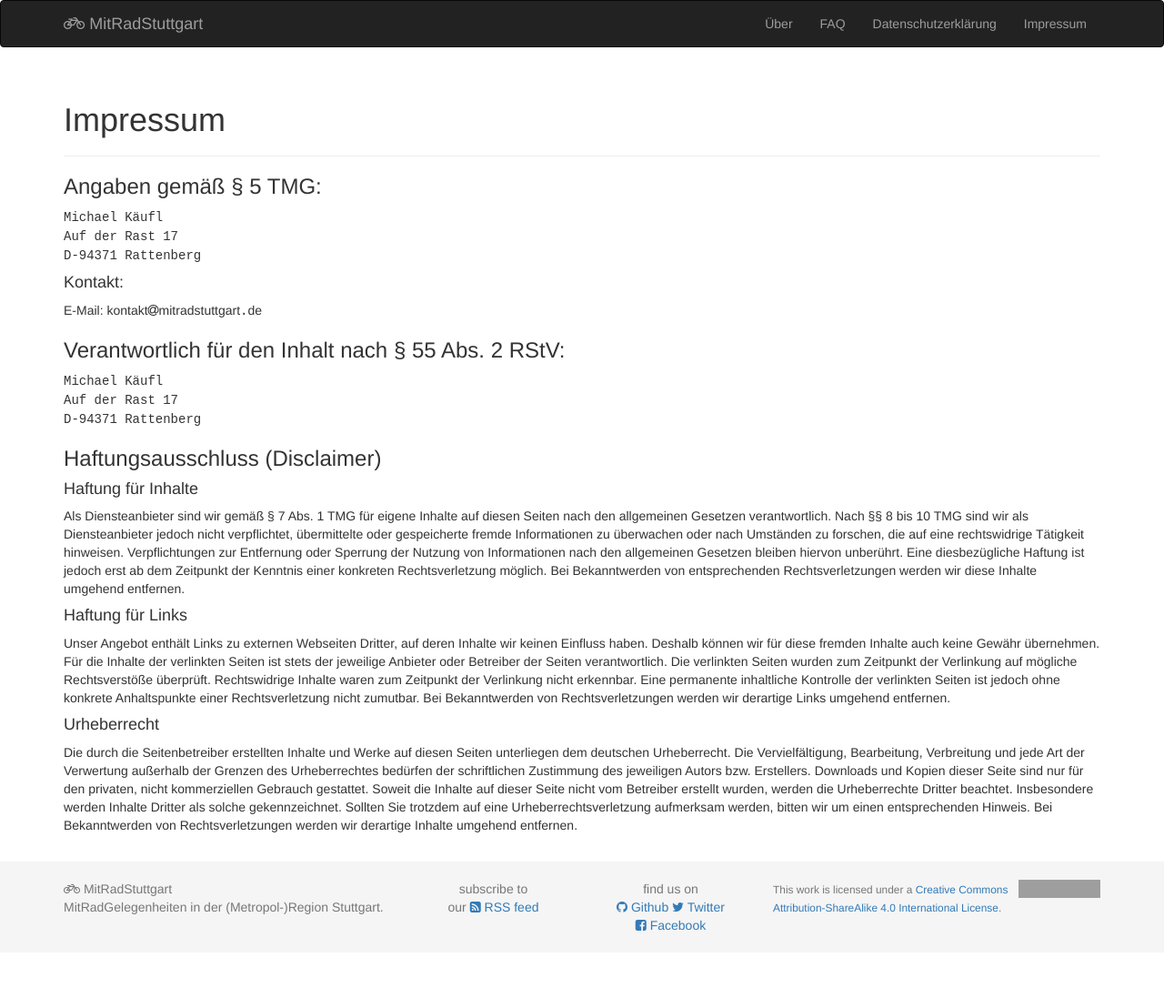
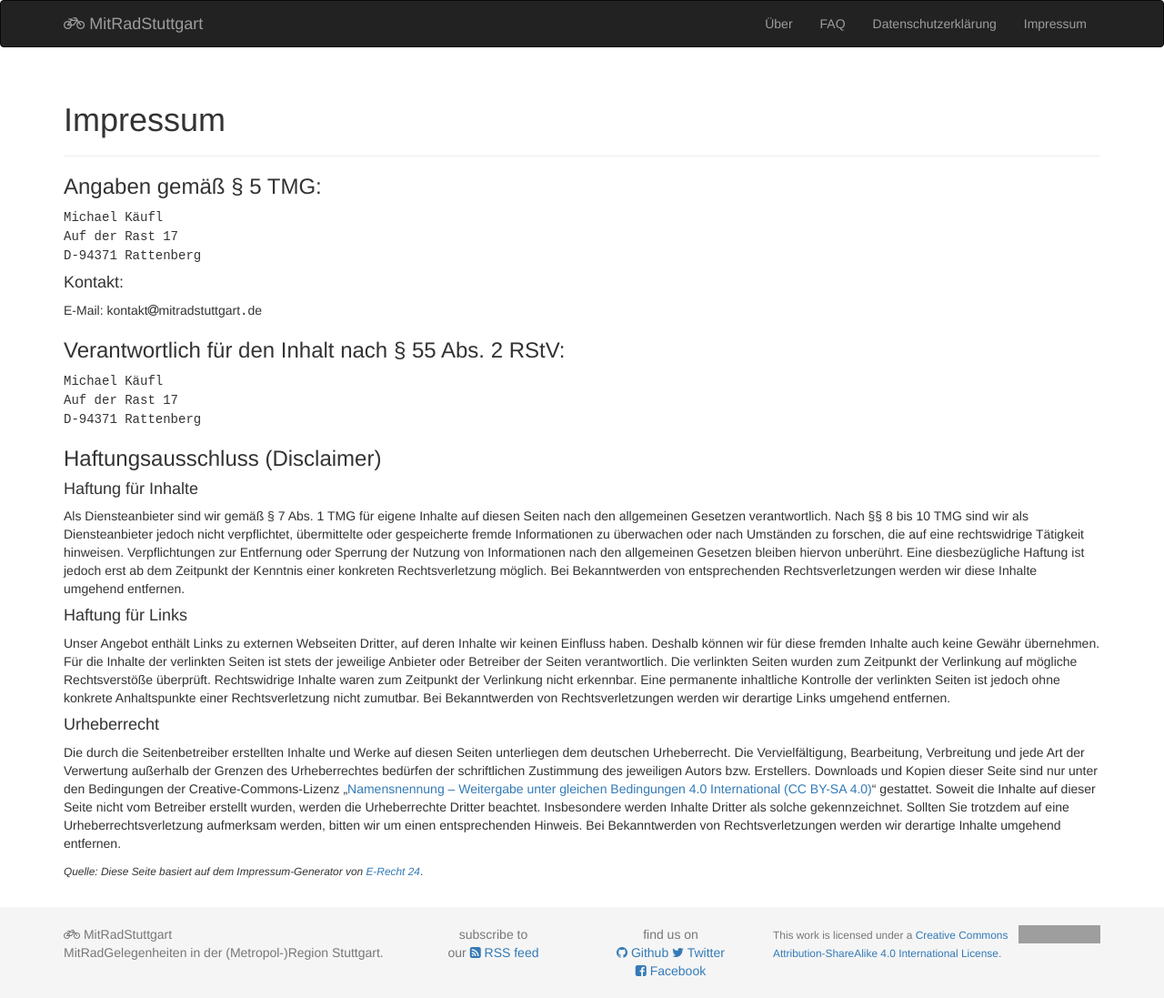
Before and after one commit to mitradstuttgart/mitradstuttgart.github.io, a Jekyll site: the page built from 04-impressum.md, in a window 1280 px wide. Shown: the whole page at 91% size. Built offline with Jekyll 4.4.1, drawn with Linux system fonts in a browser that asks for light colours; comment, search, counter and statistics services are not loaded; before the commit the page ends 1047 px from its top, so only the background shows below that; grey boxes are pictures that could not be loaded.

Commit message:
Updated Impressum

```diff
--- a/04-impressum.md
+++ b/04-impressum.md
@@ -45,4 +45,7 @@ Unser Angebot enthält Links zu externen Webseiten Dritter, auf deren Inhalte wi
 
 #### Urheberrecht
 
-Die durch die Seitenbetreiber erstellten Inhalte und Werke auf diesen Seiten unterliegen dem deutschen Urheberrecht.  Die Vervielfältigung, Bearbeitung, Verbreitung und jede Art der Verwertung außerhalb der Grenzen des Urheberrechtes bedürfen der schriftlichen Zustimmung des jeweiligen Autors bzw. Erstellers.  Downloads und Kopien dieser Seite sind nur für den privaten, nicht kommerziellen Gebrauch gestattet.  Soweit die Inhalte auf dieser Seite nicht vom Betreiber erstellt wurden, werden die Urheberrechte Dritter beachtet.  Insbesondere werden Inhalte Dritter als solche gekennzeichnet.  Sollten Sie trotzdem auf eine Urheberrechtsverletzung aufmerksam werden, bitten wir um einen entsprechenden Hinweis.  Bei Bekanntwerden von Rechtsverletzungen werden wir derartige Inhalte umgehend entfernen.
+Die durch die Seitenbetreiber erstellten Inhalte und Werke auf diesen Seiten unterliegen dem deutschen Urheberrecht.  Die Vervielfältigung, Bearbeitung, Verbreitung und jede Art der Verwertung außerhalb der Grenzen des Urheberrechtes bedürfen der schriftlichen Zustimmung des jeweiligen Autors bzw. Erstellers.  Downloads und Kopien dieser Seite sind nur unter den Bedingungen der Creative-Commons-Lizenz „<a href="http://creativecommons.org/licenses/by-sa/4.0/deed.de" target="_blank">Namensnennung – Weitergabe unter gleichen Bedingungen 4.0 International (CC BY-SA 4.0)</a>“ gestattet.  Soweit die Inhalte auf dieser Seite nicht vom Betreiber erstellt wurden, werden die Urheberrechte Dritter beachtet.  Insbesondere werden Inhalte Dritter als solche gekennzeichnet.  Sollten Sie trotzdem auf eine Urheberrechtsverletzung aufmerksam werden, bitten wir um einen entsprechenden Hinweis.  Bei Bekanntwerden von Rechtsverletzungen werden wir derartige Inhalte umgehend entfernen.
+
+
+<small>*Quelle: Diese Seite basiert auf dem Impressum-Generator von <a href="http://www.e-recht24.de/" target="_blank">E-Recht 24</a>*.</small>
```
